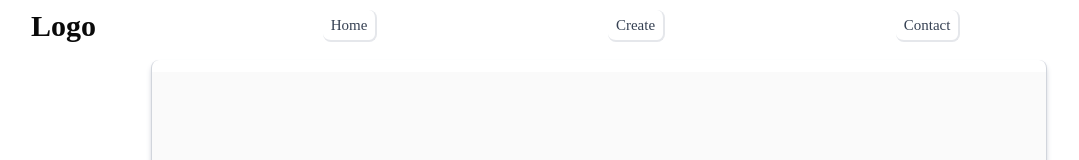
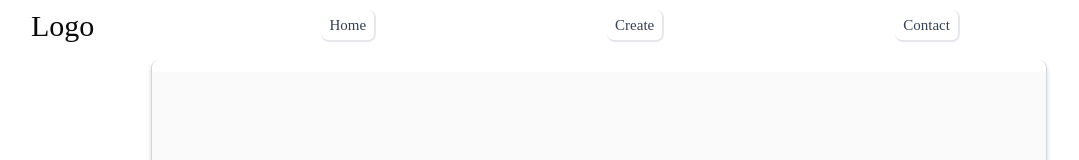
Before and after one commit to PREPMND/BlogMait, a Next.js app: page / in a window 1280 px wide. Shown: the top 160 px of the page, without its empty margins (41-1120 px from the left). Built offline with nearby package versions, Linux system fonts and the light colour scheme.

Commit message:
Aug 5, 2026, 3:25 PM

```diff
--- a/components/layout/header.tsx
+++ b/components/layout/header.tsx
@@ -16,7 +16,7 @@ export default function Header() {
     return (
         <div className="w-full sticky top-2  md:w-[90%] mx-auto h-18 flex justify-center items-center">
             <div className="flex items-center h-full w-full" >
-                <Link className="text-3xl font-bold ml-2 mr-3" href="/">Logo</Link>
+                <Link className="text-3xl font-[500]  ml-2 mr-3" href="/">Logo</Link>
                 <nav className="flex justify-evenly items-center gap-4 w-full text-[14px] md:text-[18px]  text-gray-700">
                     {
                         navItems.map((item) => (
```
